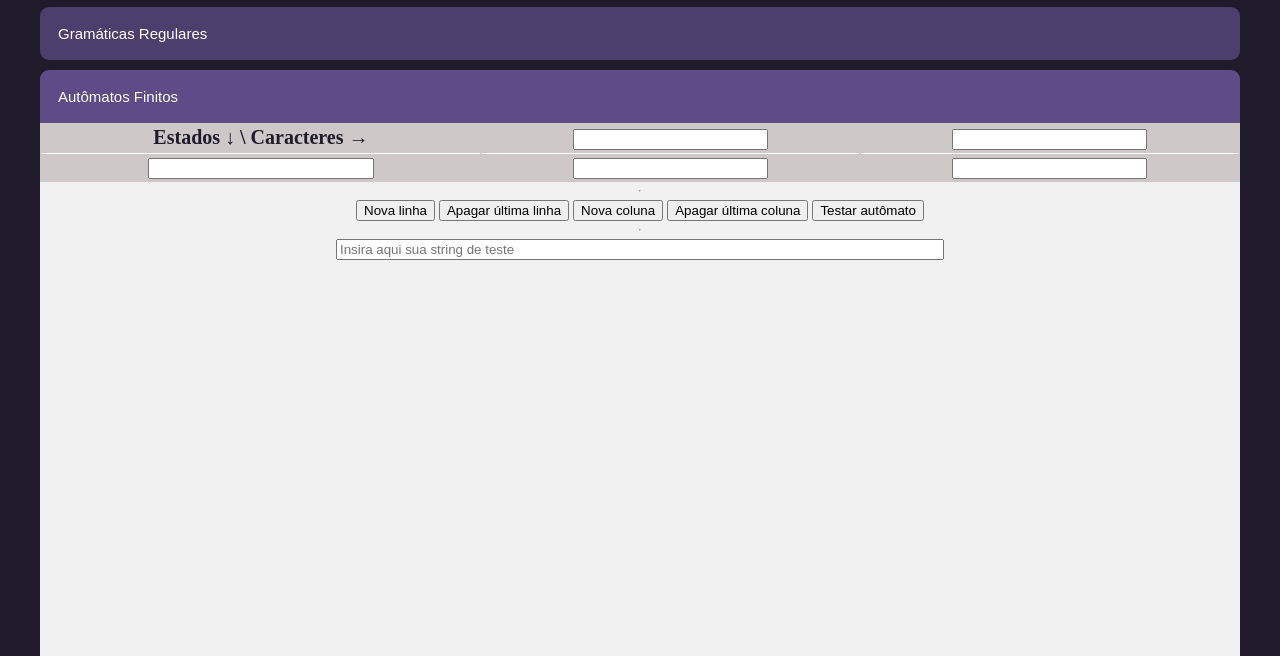
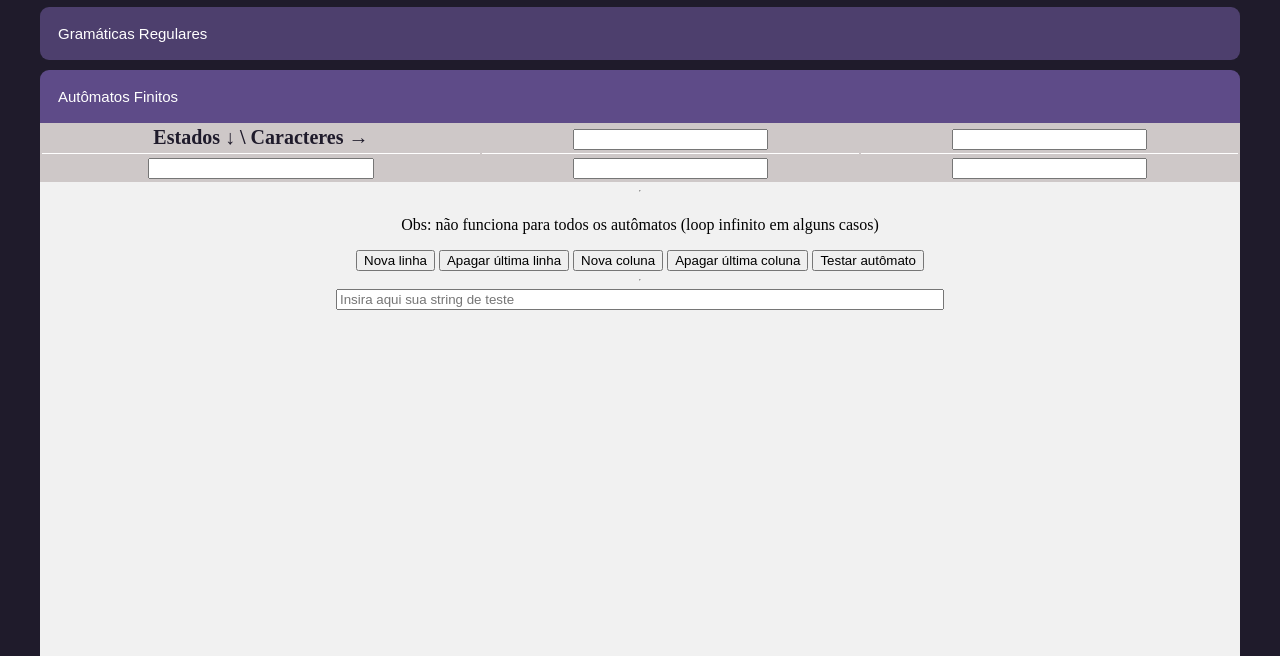
Before and after one commit to Ellyzeul/LFTC, a plain HTML site: page index.html in a window 1280 px wide. Both pictures are taken after a click on the button "Autômatos Finitos". Shown: the part 144-800 px from the top of the page. Drawn offline with Linux system fonts and the light colour scheme.

Commit message:
feat: adição de disclaimer

```diff
--- a/index.html
+++ b/index.html
@@ -71,6 +71,7 @@
 
             </table>
             <hr style="width=0">
+            <p style="text-align: center;">Obs: não funciona para todos os autômatos (loop infinito em alguns casos)</p>
             <div>
                 <button type="button" onclick="addRowFA()">Nova linha</button>
                 <button type="button" onclick="deleteRowFA()">Apagar última linha</button>
```
